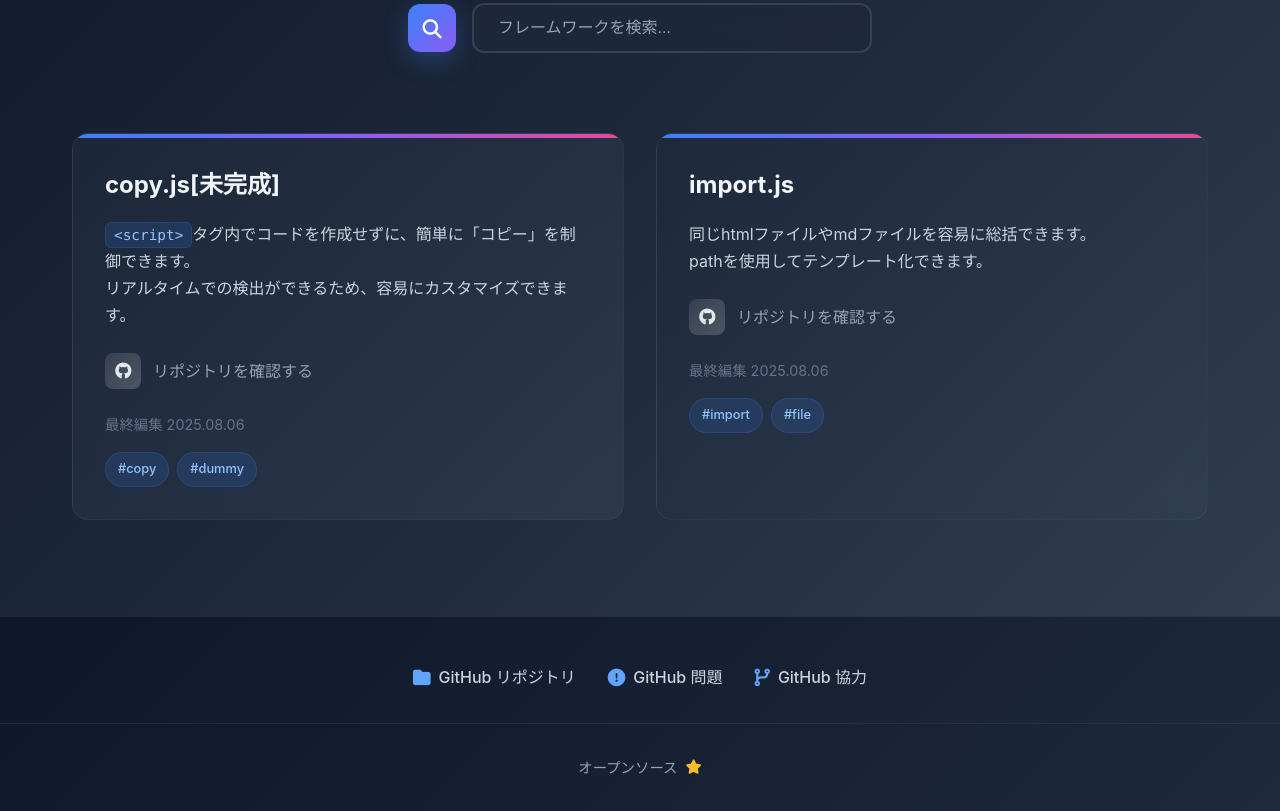
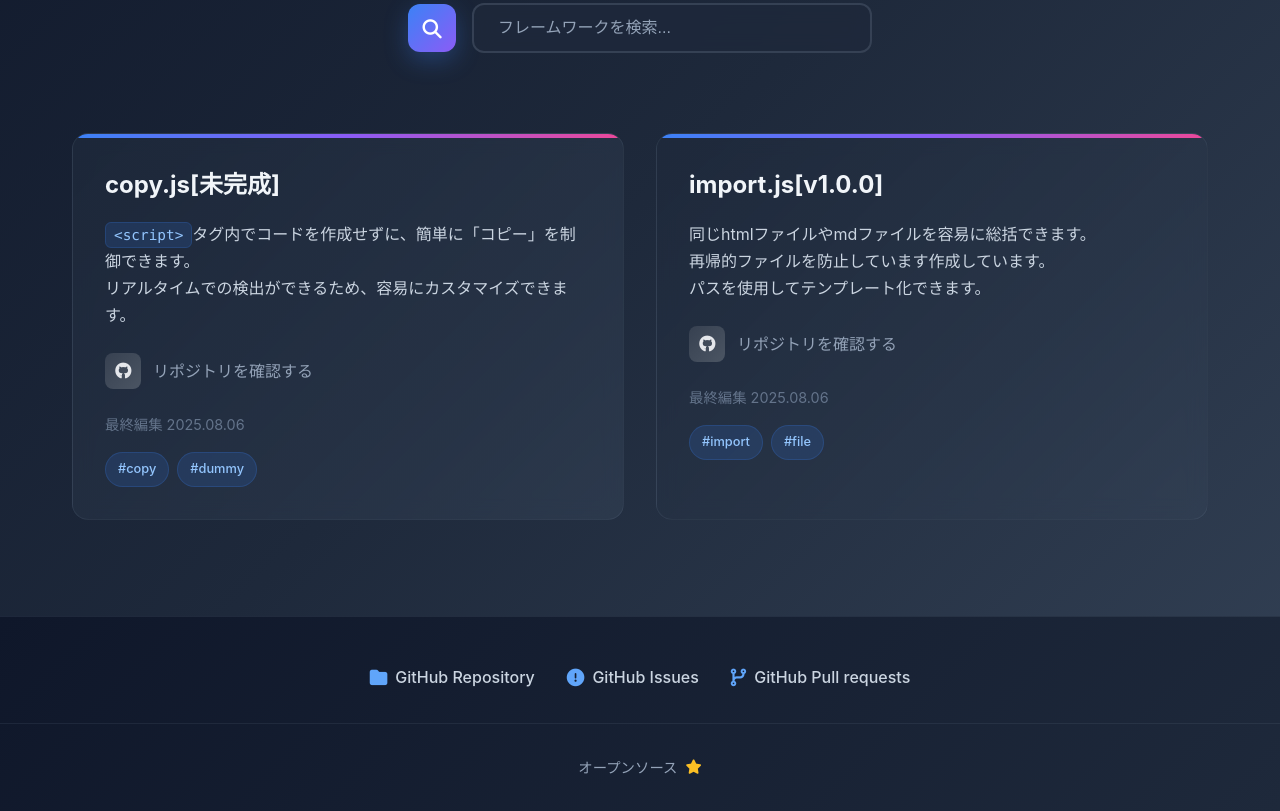
Before and after one commit to math-u-t/js, a plain HTML site: page index.html in a window 1280 px wide. Shown: the part 404-1215 px from the top of the page. Drawn offline with Linux system fonts and the light colour scheme.

Commit message:
[雑用]リンク修正および可読性の向上

```diff
--- a/index.html
+++ b/index.html
@@ -34,7 +34,7 @@
     <section class="src-grid">
       <div class="src-card" data-tag="copy,dummy">
         <h2 class="src-title">
-          <a href="docs/copy.md">copy.js[未完成]</a>
+          <a href="https://github.com/math-u-t/src/docs/copy.md">copy.js[未完成]</a>
         </h2>
         <p class="src-description">
           <code>&ltscript&gt</code>タグ内でコードを作成せずに、簡単に「コピー」を制御できます。<br>
@@ -58,11 +58,12 @@
       </div>
       <div class="src-card" data-tag="import,file">
         <h2 class="src-title">
-          <a href="docs/import.md">import.js</a>
+          <a href="https://github.com/math-u-t/src/docs/copy.md">import.js[v1.0.0]</a>
         </h2>
         <p class="src-description">
           同じhtmlファイルやmdファイルを容易に総括できます。<br>
-          pathを使用してテンプレート化できます。
+          再帰的ファイルを防止しています作成しています。<br>
+          パスを使用してテンプレート化できます。
         </p>
         <div class="src-github">
           <div class="src-square">
@@ -89,20 +90,20 @@
       <ul>
         <li>
           <i class="fas fa-folder"></i>
-          <a href="https://github.com/math-u-t/src" target="_blank">GitHub リポジトリ</a>
+          <a href="https://github.com/math-u-t/src" target="_blank">GitHub Repository</a>
         </li>
         <li>
           <i class="fas fa-exclamation-circle"></i>
-          <a href="https://github.com/math-u-t/src" target="_blank">GitHub 問題</a>
+          <a href="https://github.com/math-u-t/src/issues" target="_blank">GitHub Issues</a>
         </li>
         <li>
           <i class="fas fa-code-branch"></i>
-          <a href="https://github.com/math-u-t/src" target="_blank">GitHub 協力</a>
+          <a href="https://github.com/math-u-t/src/pulls" target="_blank">GitHub Pull requests</a>
         </li>
       </ul>
     </nav>
     <p class="copyleft">
-      <a href="LICENSE">オープンソース<i class="fas fa-solid fa-star"></i></a>
+      <a href="https://github.com/math-u-t/src/LICENSE">オープンソース<i class="fas fa-solid fa-star"></i></a>
     </p>
   </footer>
   <script>
```
Also changed, not shown: import.js (+5 -3 lines), markdown.css (+4 -4 lines), favicon.png (added), 1 other file.
